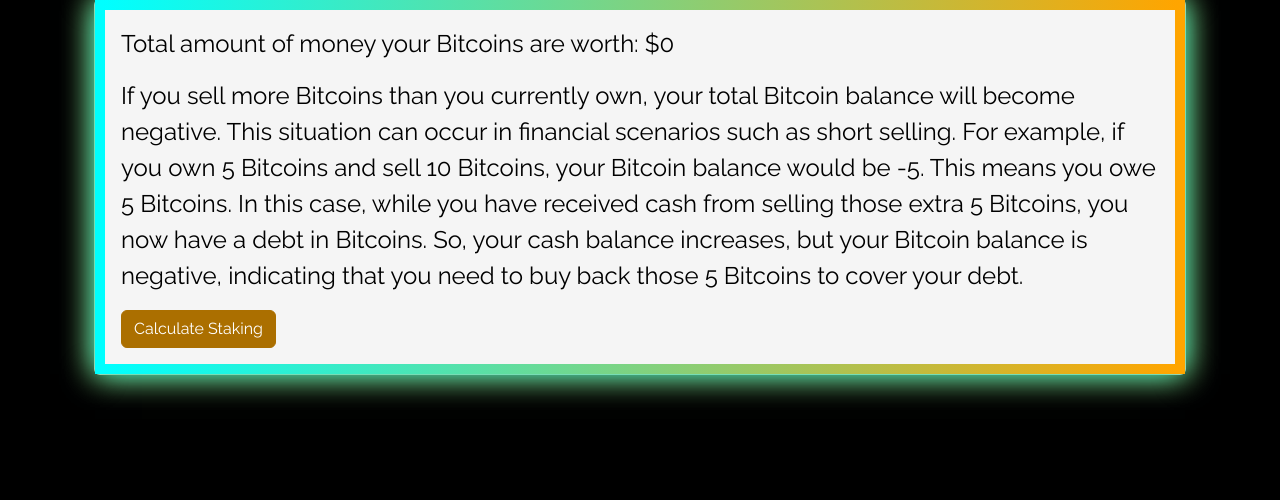
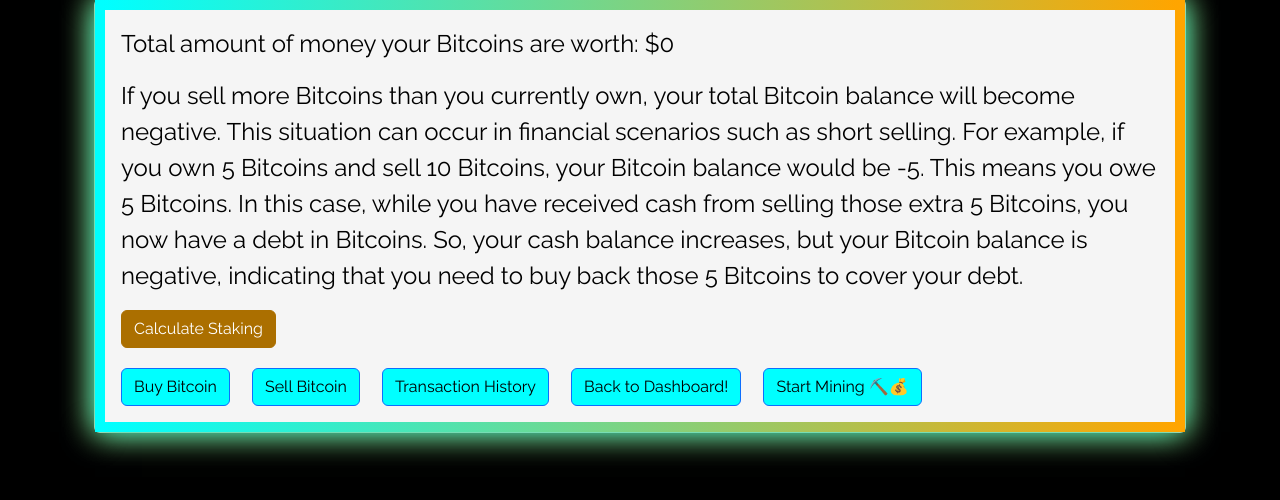
Before and after one commit to notAnotherAverageJoe/bit_buddy, a Flask app: page /money-made in a window 1280 px wide. Shown: the part 124-624 px from the top of the page. Run offline with Flask 3, Linux system fonts and the light colour scheme.

Commit message:
added buttons for user nav

```diff
--- a/static/style.css
+++ b/static/style.css
@@ -33,6 +33,7 @@ body {
 .btn-primary {
     background-color: #ab6f00;
     border-color: #ab6f00;
+    margin-bottom: 20px;
 }
 
 .btn-primary:hover {
@@ -179,46 +180,7 @@ tr {
 
 }
 
-/*
 
-.gradient-text {
-    font-size: 2.5em;
-    font-weight: bold;
-    background: linear-gradient(90deg, aqua, orange);
-    background-size: 200%;
-    background-clip: text;
-    color: transparent;
-    animation: gradient 3s linear infinite;
-}
-
-@keyframes gradient {
-    0% {
-        background-position: 100%;
-    }
-    100% {
-        background-position: 0%;
-    }
-} */
-
-
-/* .gradient-text {
-    font-size: 2.5em;
-    font-weight: bold;
-    background: linear-gradient(90deg, aqua, orange);
-    background-size: 200%;
-    background-clip: text;
-    color: transparent;
-    animation: gradient 5s cubic-bezier(0.455, 0.030, 0.515, 0.955) infinite;
-}
-
-@keyframes gradient {
-    0% {
-        background-position: 100%;
-    }
-    100% {
-        background-position: 0%;
-    }
-} */
 
 .gradient-text {
     font-size: 2.5em;
--- a/templates/users/bitcoin_buy.html
+++ b/templates/users/bitcoin_buy.html
@@ -27,7 +27,7 @@
             <a href="{{ url_for('transaction_history') }}" class="btn btn-teal btn-outline-primary me-3">Transaction History</a>
             <a href="{{ url_for('dashboard') }}" class="btn btn-teal btn-outline-primary me-3">Back to Dashboard!</a>
             <form action="{{ url_for('game') }}" method="get" style="display: inline;">
-                <button type="submit" class="btn btn-primary">Start Mining ⛏️💰</button>
+                <button type="submit" class="btn btn-teal btn-outline-primary me-3">Start Mining ⛏️💰</button>
             </form>
         </form>
     </div>
--- a/templates/users/bitcoin_sell.html
+++ b/templates/users/bitcoin_sell.html
@@ -27,7 +27,7 @@
             <a href="{{ url_for('transaction_history') }}" class="btn btn-teal btn-outline-primary me-3">Transaction History</a>
             <a href="{{ url_for('dashboard') }}" class="btn btn-teal btn-outline-primary me-3">Back to Dashboard!</a>
             <form action="{{ url_for('game') }}" method="get" style="display: inline;">
-                <button type="submit" class="btn btn-primary">Start Mining ⛏️💰</button>
+                <button type="submit" class="btn btn-teal btn-outline-primary me-3">Start Mining ⛏️💰</button>
             </form>
         </form>
 
--- a/templates/users/bitcoin_values.html
+++ b/templates/users/bitcoin_values.html
@@ -22,6 +22,14 @@
                 <input type="hidden" name="total_money_made" value="{{ total_money_made }}">
                 <button type="submit" class="btn btn-primary">Calculate Staking</button>
             </form>
+            <a href="{{ url_for('bitcoin_buy') }}" class="btn btn-teal btn-outline-primary me-3">Buy Bitcoin</a>
+            <a href="{{ url_for('bitcoin_sell') }}" class="btn btn-teal btn-outline-primary me-3">Sell Bitcoin</a>
+            <a href="{{ url_for('transaction_history') }}" class="btn btn-teal btn-outline-primary me-3">Transaction History</a>
+            <a href="{{ url_for('dashboard') }}" class="btn btn-teal btn-outline-primary me-3">Back to Dashboard!</a>
+            <form action="{{ url_for('game') }}" method="get" style="display: inline;">
+                <button type="submit" class="btn btn-teal btn-outline-primary me-3">Start Mining ⛏️💰</button>
+            </form>
+        </form>
         </div>
     </div>
 </div>
--- a/templates/users/dashboard.html
+++ b/templates/users/dashboard.html
@@ -28,6 +28,10 @@
             <form action="/reset-transactions" method="post">
                 <button type="submit" class="btn btn-primary">Reset Transactions</button>
             </form>
+            <div class="text-center mt-3">
+                <a href="{{ url_for('api') }}" class="btn btn-primary ">Explore API</a>
+            </div>
         </div>
+
     </div>
 {% endblock %}
--- a/templates/users/staking_result.html
+++ b/templates/users/staking_result.html
@@ -18,7 +18,7 @@
             <a href="{{ url_for('transaction_history') }}" class="btn btn-teal btn-outline-primary me-3">Transaction History</a>
             <a href="{{ url_for('dashboard') }}" class="btn btn-teal btn-outline-primary me-3">Back to Dashboard!</a>
             <form action="{{ url_for('game') }}" method="get" style="display: inline;">
-                <button type="submit" class="btn btn-primary">Start Mining ⛏️💰</button>
+                <button type="submit" class="btn btn-teal btn-outline-primary me-3">Start Mining ⛏️💰</button>
             </form>
         </div>
     </div>
--- a/templates/users/transaction_history.html
+++ b/templates/users/transaction_history.html
@@ -32,7 +32,7 @@
                 <a href="{{ url_for('money_made') }}" class="btn btn-teal btn-outline-primary me-3">Your Bitcoin value & Staking</a>
                 <a href="{{ url_for('dashboard') }}" class="btn btn-teal btn-outline-primary me-3">Back to Dashboard!</a>
                 <form action="{{ url_for('game') }}" method="get" style="display: inline;">
-                    <button type="submit" class="btn btn-primary">Start Mining ⛏️💰</button>
+                    <button type="submit" class="btn btn-teal btn-outline-primary me-3">Start Mining ⛏️💰</button>
                 </form>
             </div>
         </div>
```
Also changed, not shown: tests_restful_api.py (renamed from test_restful_api.py).
